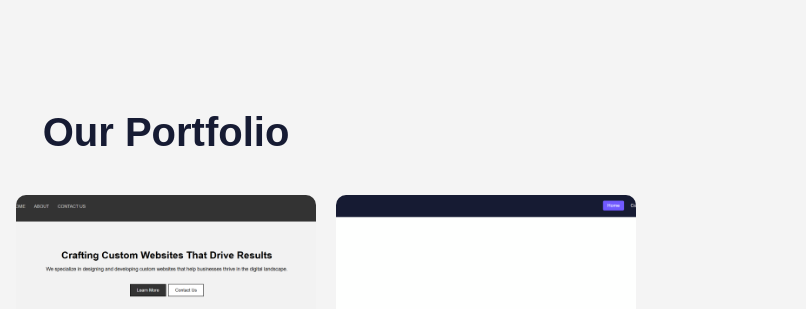
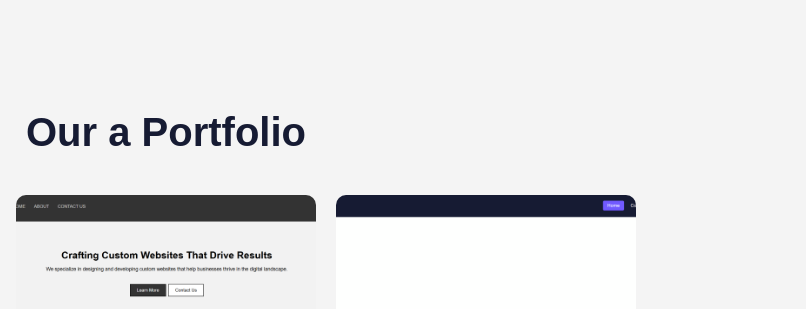
Before and after one commit to JonCodea/JCEWebsites, a plain HTML site: page portfolio.html in a window 1280 px wide. Shown: the part 221-530 px from the top of the page, 474-1280 px from the left. Drawn offline with Linux system fonts and the light colour scheme.

Commit message:
Update portfolio.html

```diff
--- a/portfolio.html
+++ b/portfolio.html
@@ -82,7 +82,7 @@
   </div>
 
   <section class="portfolio">
-    <h1>Our Portfolio</h1>
+    <h1>Our a Portfolio</h1>
     <div class="portfolio-container">
       <a href="https://joncodea.github.io/PloughWebsite/" target="_blank" class="portfolio-item" data-title="Project 1">
         <img src="PortfolioImage1.png" alt="Project 1">
```
